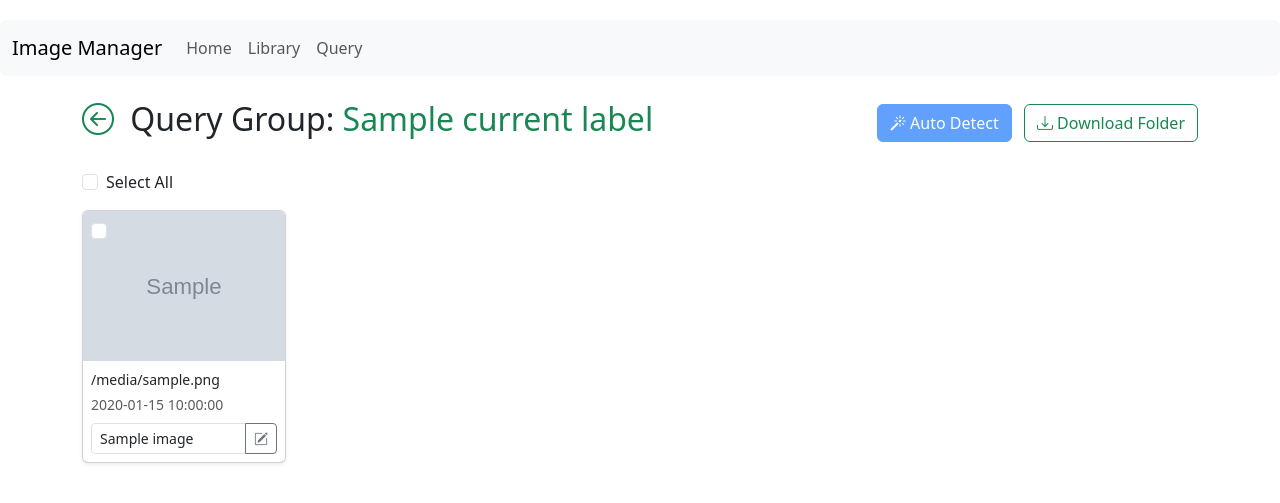
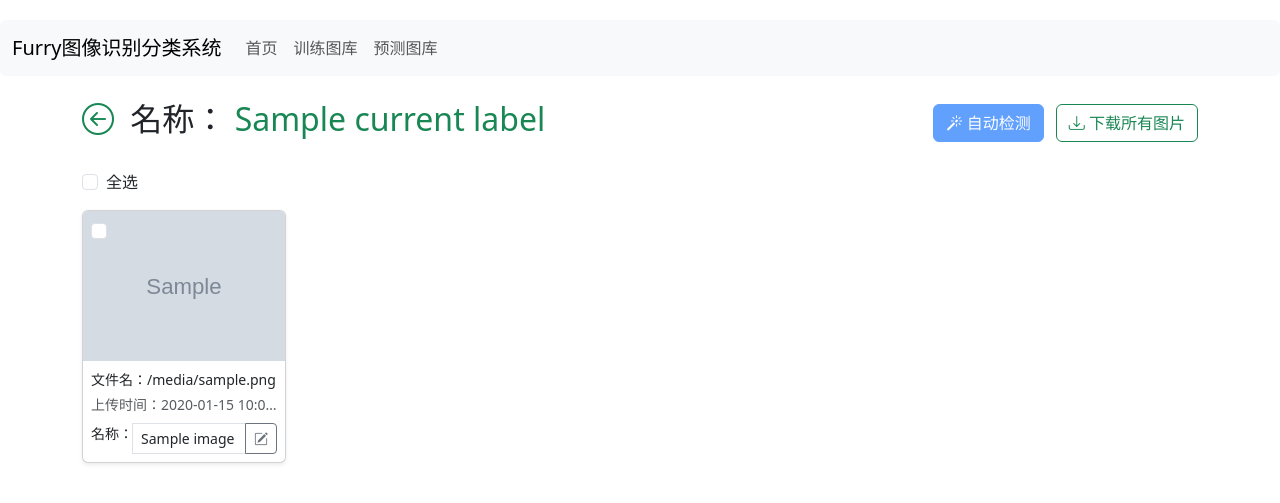
Before and after one commit to nomyowo/FurryRecongnization, a FastAPI app: template templates/query.html in a window 1280 px wide. Shown: the top 503 px of the page. Run offline with FastAPI, Linux system fonts and the light colour scheme; the template is opened without the code that fills it: most values are stand-ins (such as "Sample title", 1, 10 or a date in 2020); grey boxes marked "Sample" are stand-in pictures.

Commit message:
修改页面表现效果

```diff
--- a/templates/base.html
+++ b/templates/base.html
@@ -39,20 +39,20 @@
 
 <nav class="navbar navbar-expand-lg navbar-light bg-light mb-4 rounded">
     <div class="container-fluid">
-        <a class="navbar-brand" href="/">Image Manager</a>
+        <a class="navbar-brand" href="/">Furry图像识别分类系统</a>
         <button class="navbar-toggler" type="button" data-bs-toggle="collapse" data-bs-target="#navbarNav" aria-controls="navbarNav" aria-expanded="false" aria-label="Toggle navigation">
             <span class="navbar-toggler-icon"></span>
         </button>
         <div class="collapse navbar-collapse" id="navbarNav">
             <ul class="navbar-nav">
                 <li class="nav-item">
-                    <a class="nav-link" href="/">Home</a>
+                    <a class="nav-link" href="/">首页</a>
                 </li>
                 <li class="nav-item">
-                    <a class="nav-link" href="/lib">Library</a>
+                    <a class="nav-link" href="/lib">训练图库</a>
                 </li>
                 <li class="nav-item">
-                    <a class="nav-link" href="/query">Query</a>
+                    <a class="nav-link" href="/query">预测图库</a>
                 </li>
             </ul>
         </div>
--- a/templates/query.html
+++ b/templates/query.html
@@ -8,40 +8,36 @@
     {% if current_label is none %}
     <!-- Query Labels / Folders View -->
     <div class="col-12 mb-4">
-        <div class="d-flex justify-content-between align-items-center mb-3">
-            <h2>Query <small class="text-muted fs-6">Upload query images</small></h2>
-             <a href="/query/download_all" class="btn btn-outline-success">
-                <i class="bi bi-download"></i> Download All
-            </a>
-        </div>
+        <h2>预测图库</h2>
+        <p class="text-muted">点击文件夹预览图像</p>
+
 
         <!-- Upload Form -->
         <div class="card mb-4 border-success">
             <div class="card-header bg-success text-white">
-                Upload New Query Images
+                上传新的预览图象
             </div>
             <div class="card-body">
                  <form action="/query/upload" method="post" enctype="multipart/form-data" class="row g-3">
-                    <div class="col-md-4">
-                        <label for="files" class="form-label">Select Files</label>
+                    <div class="col-auto">
                         <input type="file" class="form-control" name="files" multiple>
                     </div>
-                    <div class="col-md-4">
-                        <label for="folder" class="form-label">Select Folder</label>
-                        <input type="file" class="form-control" name="files" webkitdirectory multiple>
+                    <div class="col-auto">
+                        <input type="text" class="form-control" name="label" placeholder="兽装名称（可选）">
                     </div>
-
-                    <div class="col-md-4">
-                         <label for="label" class="form-label">Label (optional)</label>
-                        <input type="text" class="form-control" name="label" placeholder="Labels (separated by , or ，)">
-                    </div>
-                    <div class="col-12 mt-3 text-end">
-                        <button type="submit" class="btn btn-success">Upload</button>
+                    <div class="col-auto">
+                        <button type="submit" class="btn btn-success">上传</button>
                     </div>
                 </form>
             </div>
         </div>
 
+        <div class="d-flex justify-content-between align-items-center mb-3">
+             <p class="text-muted"></p>
+            <a href="/query/download_all" class="btn btn-outline-success">
+                <i class="bi bi-download"></i> 下载所有图像
+            </a>
+        </div>
         <div class="row row-cols-2 row-cols-md-4 row-cols-lg-6 g-4">
             {% if labels %}
                 {% for row in labels %}
@@ -51,7 +47,7 @@
                             <div class="card-body">
                                 <i class="bi bi-folder-fill folder-icon {% if row.label == '未检测到' %}text-warning{% else %}text-success{% endif %}"></i>
                                 <h5 class="card-title mt-2 text-truncate" title="{{ row.label }}">{{ row.label }}</h5>
-                                <p class="card-text text-muted small">{{ row.count }} items</p>
+                                <p class="card-text text-muted small">{{ row.count }} 张图像</p>
                             </div>
                         </div>
                     </a>
@@ -59,7 +55,7 @@
                 {% endfor %}
             {% else %}
                 <div class="col-12">
-                    <p class="alert alert-info">No query groups found. Upload images to create a group.</p>
+                    <p class="alert alert-info">暂无文件，请先上传图像文件</p>
                 </div>
             {% endif %}
         </div>
@@ -72,21 +68,21 @@
             <div class="d-flex justify-content-between align-items-center mb-4">
                 <h2>
                     <a href="/query" class="text-decoration-none me-2"><i class="bi bi-arrow-left-circle text-success"></i></a>
-                    Query Group: <span class="text-success">{{ current_label }}</span>
+                    名称： <span class="text-success">{{ current_label }}</span>
                 </h2>
                 <div>
                      <button type="submit" class="btn btn-primary me-2" id="detectBtn" disabled>
-                        <i class="bi bi-magic"></i> Auto Detect
+                        <i class="bi bi-magic"></i> 自动检测
                     </button>
                     <a href="/query/download_label?label={{ current_label }}" class="btn btn-outline-success">
-                        <i class="bi bi-download"></i> Download Folder
+                        <i class="bi bi-download"></i> 下载所有图片
                     </a>
                 </div>
             </div>
 
             <div class="form-check mb-3">
                 <input class="form-check-input" type="checkbox" id="selectAll">
-                <label class="form-check-label" for="selectAll">Select All</label>
+                <label class="form-check-label" for="selectAll">全选</label>
             </div>
 
             <div class="row row-cols-2 row-cols-md-4 row-cols-lg-5 g-4">
@@ -101,10 +97,11 @@
                                 <img src="/files/query/{{ image.filename }}" class="card-img-top image-card-img" alt="{{ image.filename }}">
                             </a>
                             <div class="card-body p-2">
-                                <p class="card-text text-truncate small mb-1" title="{{ image.filename }}">{{ image.filename }}</p>
-                                <small class="text-muted d-block mb-2">{{ image.timestamp }}</small>
+                                <p class="card-text text-truncate small mb-1" title="{{ image.filename }}">文件名：{{ image.filename }}</p>
+                                <small class="text-muted d-block mb-2 text-truncate">上传时间：{{ image.timestamp }}</small>
                                 <!-- Placeholder for layout, actual update form is outside -->
                                 <div class="input-group input-group-sm">
+                                    <p class="card-text text-truncate small mb-1" >名称：</p>
                                     <input type="text" class="form-control" form="updateLabelForm{{ image.id }}" name="label" value="{{ image.label if image.label else '' }}" placeholder="Label">
                                     <input type="hidden" form="updateLabelForm{{ image.id }}" name="redirect_to" value="/query?label={{ current_label }}">
                                     <button class="btn btn-outline-secondary" type="submit" form="updateLabelForm{{ image.id }}" title="Update Label"><i class="bi bi-pencil-square"></i></button>
@@ -115,7 +112,7 @@
                     {% endfor %}
                 {% else %}
                     <div class="col-12">
-                        <p class="alert alert-warning">No images found for this label.</p>
+                        <p class="alert alert-warning">该分类无图像</p>
                     </div>
                 {% endif %}
             </div>
```
Also changed, not shown: templates/index.html (+6 -6 lines), templates/lib.html (+19 -18 lines), templates/review.html (+48 -12 lines).
